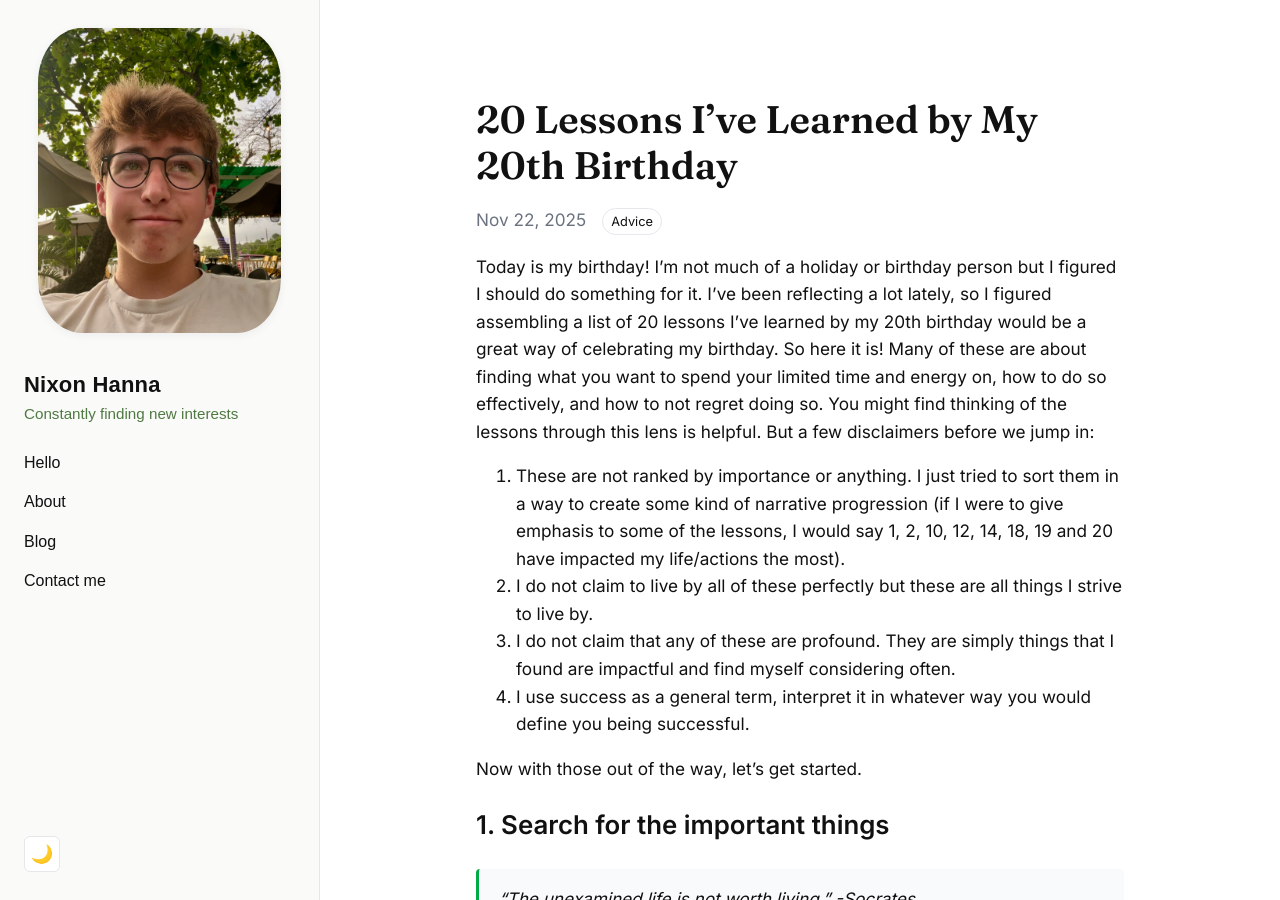
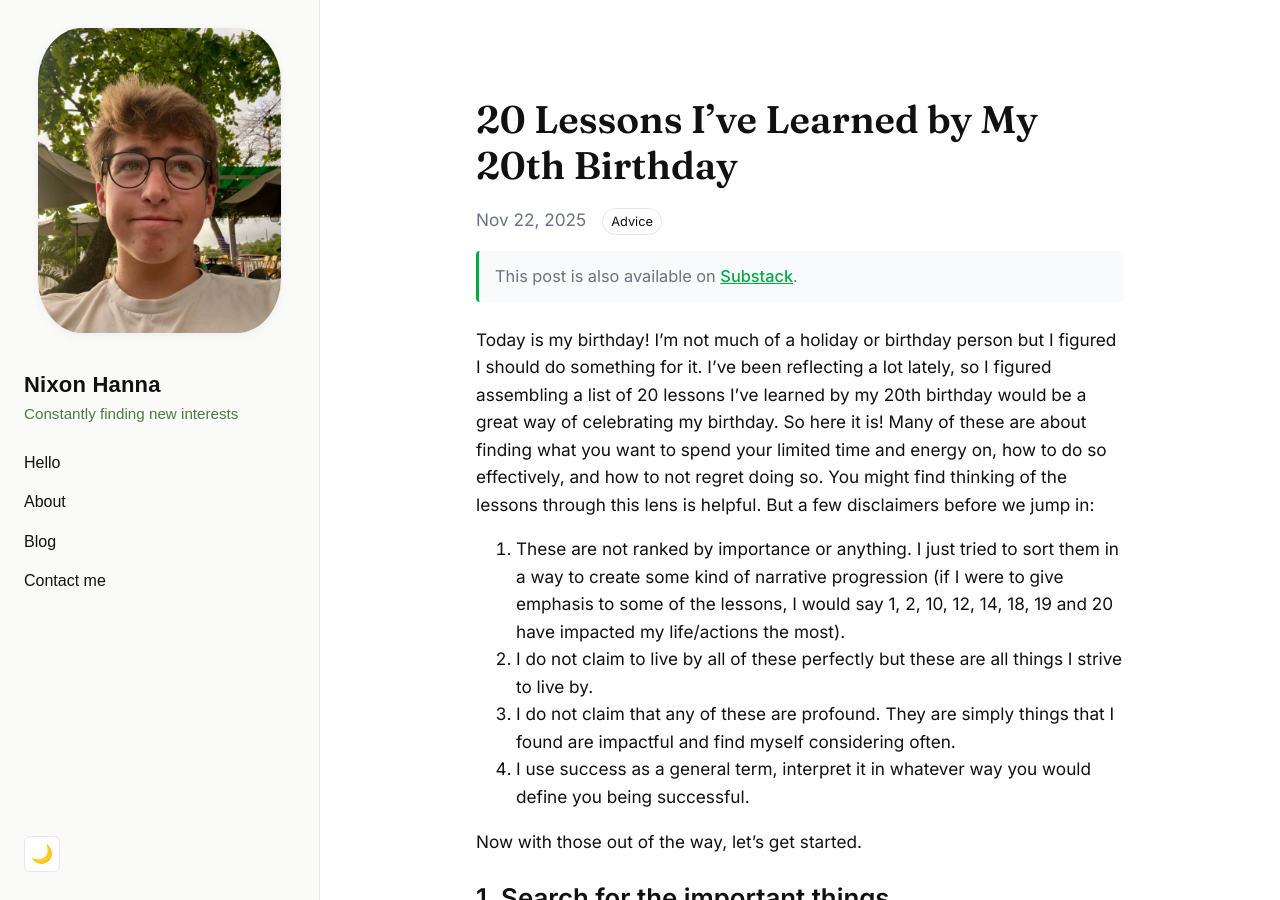
Before and after one commit to nhanna95/personal-website, a Jekyll site: the page built from _posts/2025-11-22-20-lessons-i’ve-learned-by-my-20th-birthday.md, in a window 1280 px wide and 900 px high. Built offline with Jekyll 4.4.1, drawn with Linux system fonts in a browser that asks for light colours; some of the changed lines change nothing that is shown.

Commit message:
Update blog post

```diff
--- a/_posts/2025-11-22-20-lessons-i’ve-learned-by-my-20th-birthday.md
+++ b/_posts/2025-11-22-20-lessons-i’ve-learned-by-my-20th-birthday.md
@@ -2,6 +2,7 @@
 layout: post
 title: "20 Lessons I’ve Learned by My 20th Birthday"
 date: 2025-11-22
+substack: https://noxin.substack.com/p/20-lessons-ive-learned-by-my-20th
 tags: [Advice]
 ---
 
```
